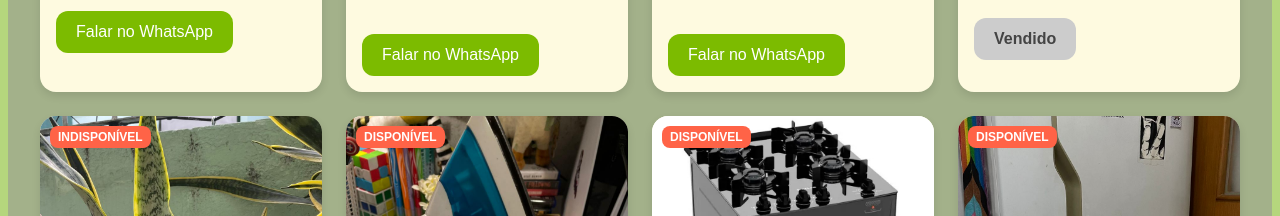
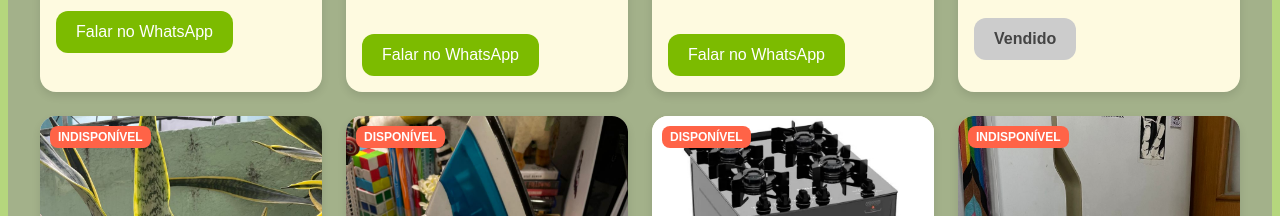
Before and after one commit to Ryaanlucas/bazar, a React (Create React App) app: page / in a window 1280 px wide. Shown: the part 3033-3249 px from the top of the page. Built offline with nearby package versions, Linux system fonts and the light colour scheme.

Commit message:
Update App.js

```diff
--- a/src/App.js
+++ b/src/App.js
@@ -66,7 +66,7 @@ const items = [
     description: "usado / 5 anos. Tipo de venda: final de maio. Valor original: R$ 1700",
     price: "R$ 500",
     image: "/geladeira.jpeg",
-    tag: "disponível",
+    tag: "indisponível",
     sold: true
   },
   {
```
